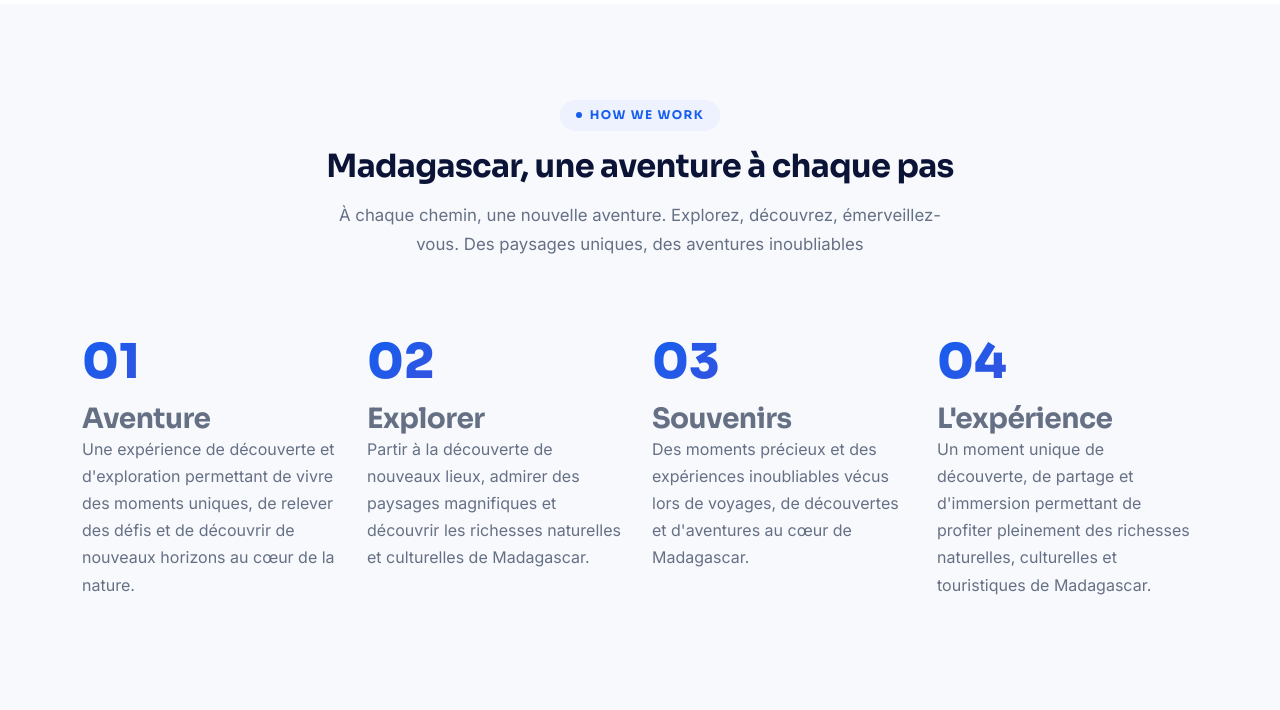
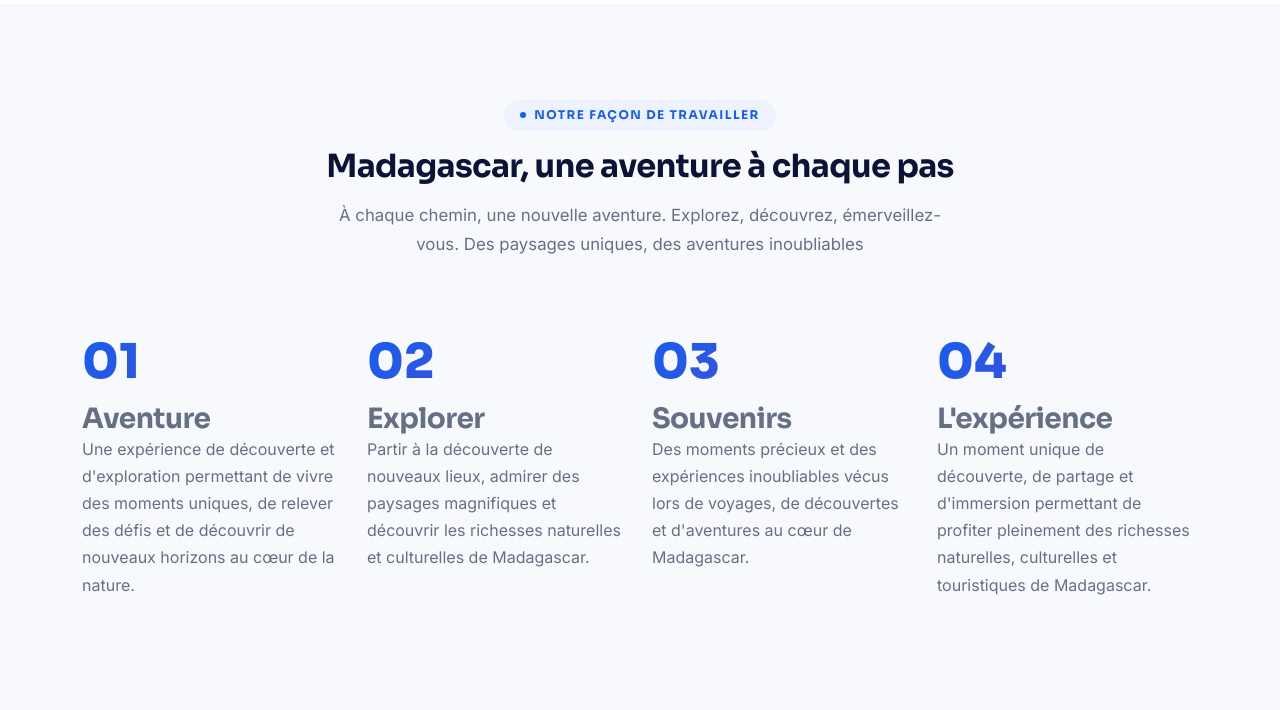
Before and after one commit to solofoniaina881-cmd/appri-, a Symfony app: template templates/home/index.html.twig in a window 1280 px wide. Shown: the part 1530-2240 px from the top of the page. Run offline with Twig, Linux system fonts and the light colour scheme; the template is opened without the code that fills it, so the values that code supplies are empty; some libraries are stand-ins or nearby versions.

Commit message:
check page

```diff
--- a/templates/home/index.html.twig
+++ b/templates/home/index.html.twig
@@ -140,7 +140,7 @@
         <div class="container">
         <div class="row section-header justify-content-center text-center">
             <div class="col-lg-7 reveal">
-          <span class="eyebrow">How we work</span>
+            <span class="eyebrow">Notre façon de travailler</span>
             <h2 class="section-title">Madagascar, une aventure à chaque pas</h2>
             <p class="section-subtitle mx-auto">À chaque chemin, une nouvelle aventure. Explorez, découvrez, émerveillez-vous. Des paysages uniques, des aventures inoubliables</p>
             </div>
```
Lines whose indentation alone changed are shown as unchanged.
